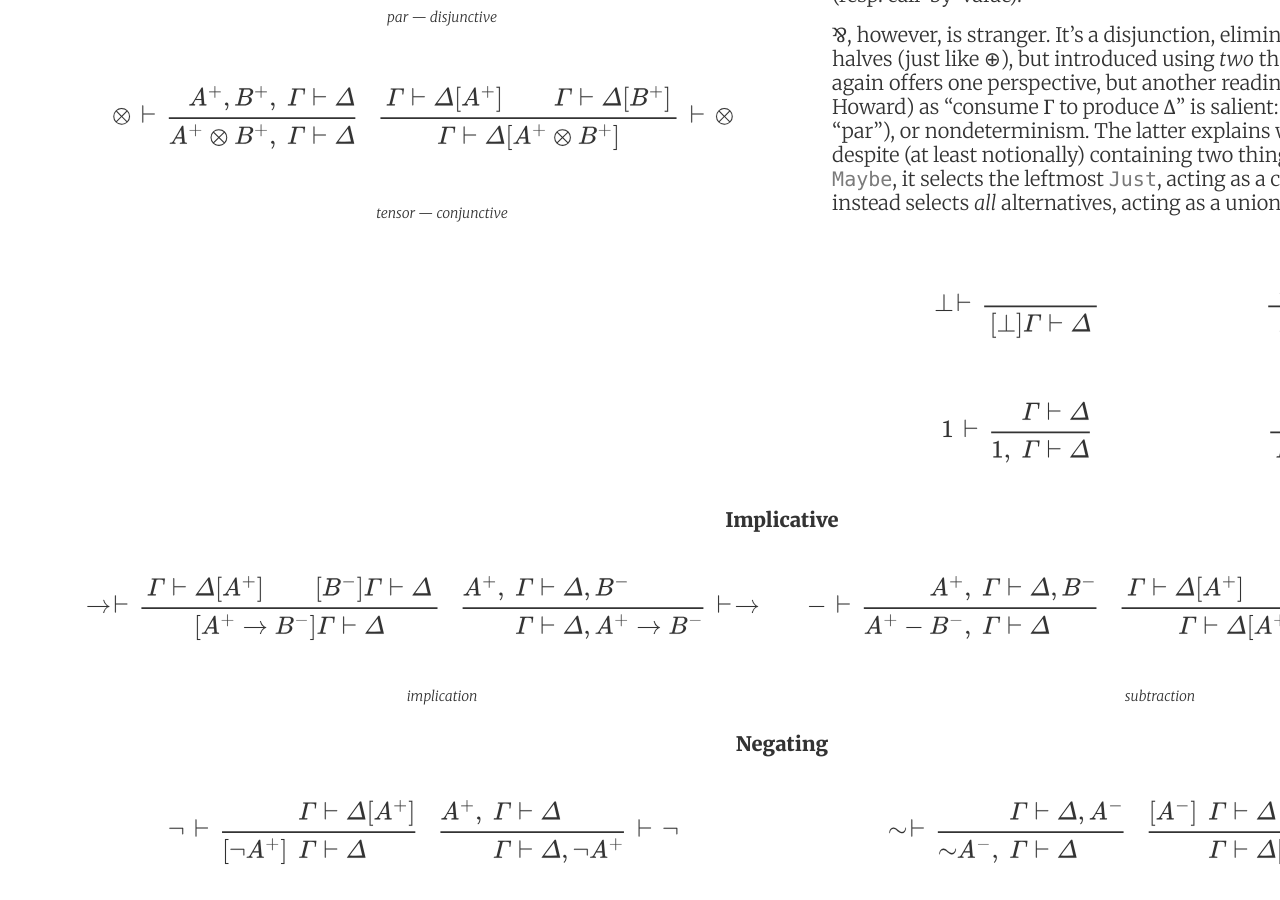
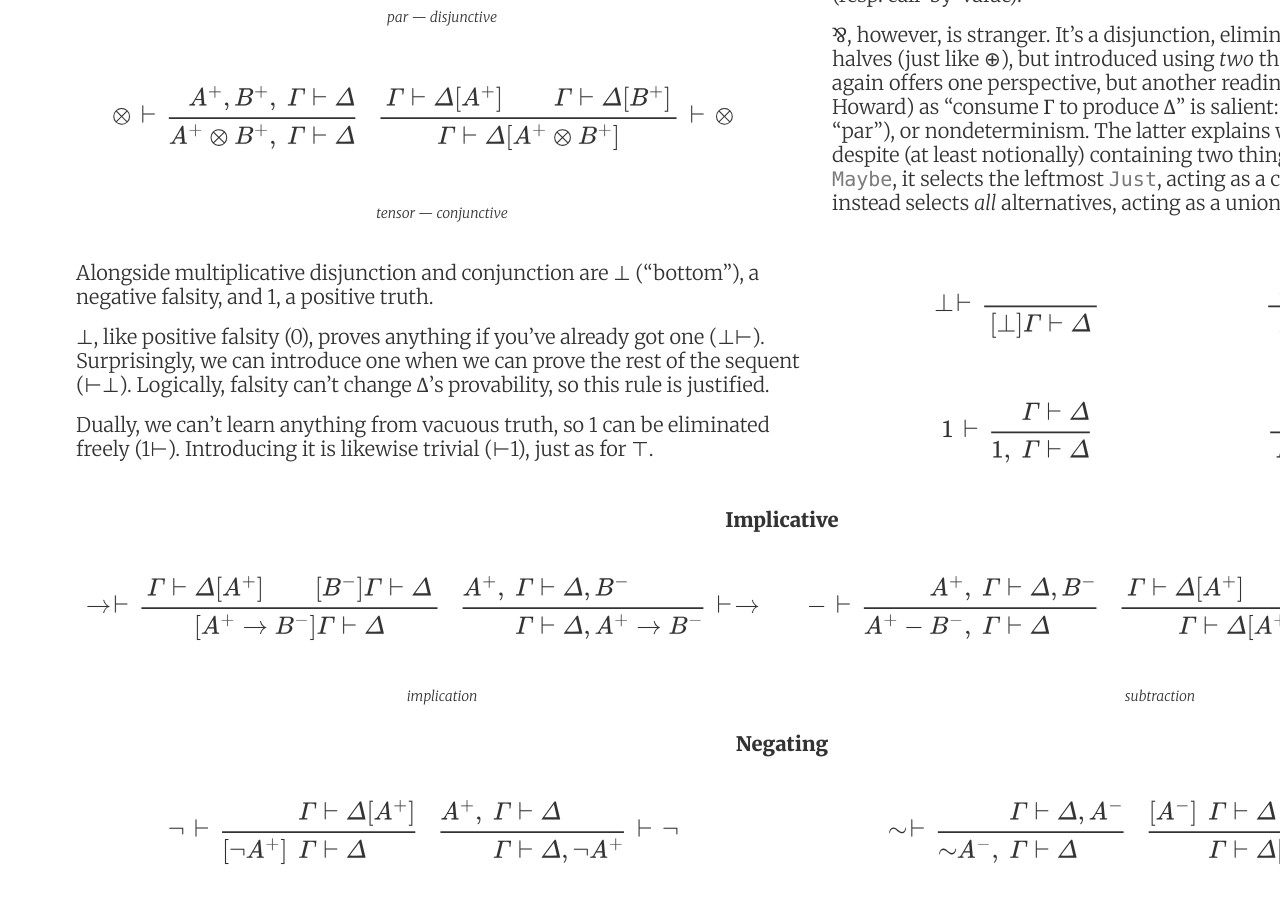
Before and after one commit to robrix/robrix.github.io, a Jekyll site: the page docs/posts/2021-06-07-duality/index.html, which Jekyll copies as it is, in a window 1280 px wide and 900 px high, scrolled down 1601 px. Built offline with Jekyll 4.4.1, drawn with Linux system fonts in a browser that asks for light colours.

Commit message:
:memo: the multiplicative units.

```diff
--- a/docs/posts/2021-06-07-duality/index.html
+++ b/docs/posts/2021-06-07-duality/index.html
@@ -288,6 +288,13 @@ tensor — conjunctive
 <tr>
 <td colspan="2" rowspan="2">
 <p>
+Alongside multiplicative disjunction and conjunction are ⊥ (“bottom”), a negative falsity, and 1, a positive truth.
+</p>
+<p>
+⊥, like positive falsity (0), proves anything if you’ve already got one (⊥⊢). Surprisingly, we can introduce one when we can prove the rest of the sequent (⊢⊥). Logically, falsity can’t change Δ’s provability, so this rule is justified.
+</p>
+<p>
+Dually, we can’t learn anything from vacuous truth, so 1 can be eliminated freely (1⊢). Introducing it is likewise trivial (⊢1), just as for ⊤.
 </p>
 </td>
 <td>
```
Also changed, not shown: docs/feed.xml (+7 -0 lines), posts/2021-06-07-duality.md (+3 -1 lines).
